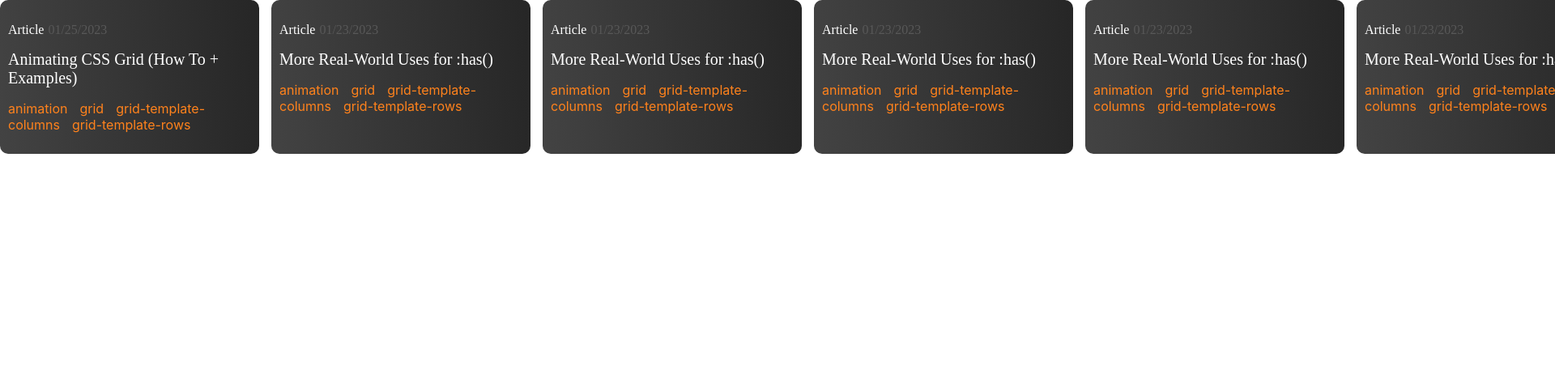
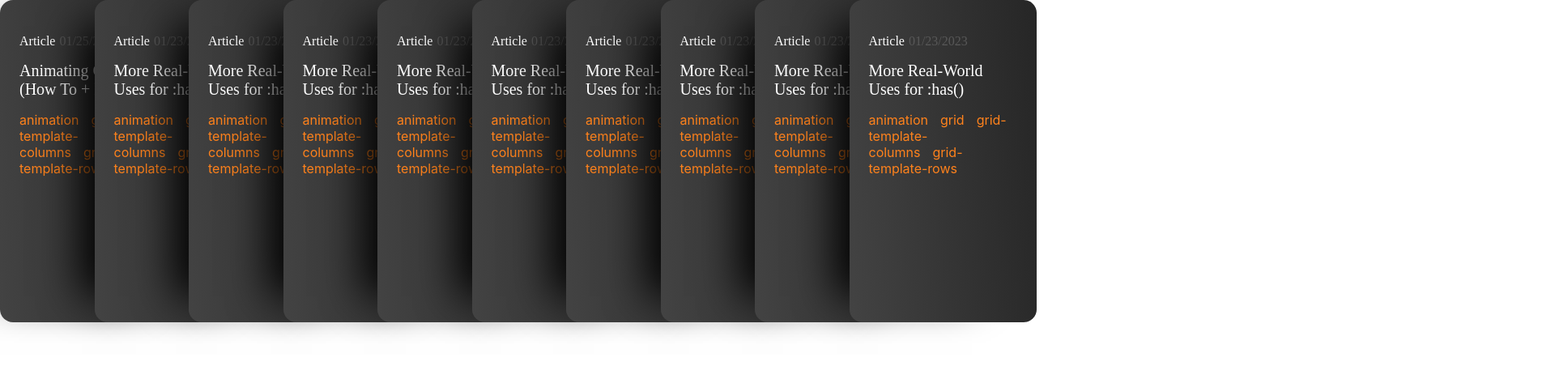
Before and after one commit to csandoval18/cards-menu, a React (Create React App) app: page / in a window 1280 px wide. Shown: the top 452 px of the page at 81% size, 1920 px wide, since content can reach past the window. Built offline with nearby package versions, Linux system fonts and the light colour scheme.

Commit message:
improved positioning of cards

```diff
--- a/src/App.scss
+++ b/src/App.scss
@@ -1,17 +1,36 @@
-.card-wrapper {
-  background: linear-gradient(85deg,#434343,#262626);
-	border-radius: 10px;
-	min-width: 300px;
-	padding: 10px;
-	&:hover {
-		transform: translate(-0.5rem, -1rem) rotate(3deg);
-	}
-}
-
 .card-layout {
 	display: flex;
 	gap: 15px;
 }
+
+.card-wrapper {
+  background: linear-gradient(85deg,#434343,#262626);
+	border-radius: 16px;
+  box-shadow: -2rem 0 3rem -2rem #000;
+  display: flex;
+  flex-direction: column;
+  min-height: 350px;
+  width: 220px;
+	padding: 1.5rem;
+
+  &:not(:first-child) {
+    box-shadow: -3rem 0 3rem -2rem #000;
+    margin-left: -130px;
+  }
+
+	&:hover {
+		transform: translate(-0.5rem, -1rem) rotate(3deg);
+	}
+
+  @media (max-width: 1200px) {
+    & {
+      margin-left: -30px;
+      min-width: 220px;
+      scroll-snap-align: start;
+    }
+  }
+}
+
 
 .type {
   color: white;
```
